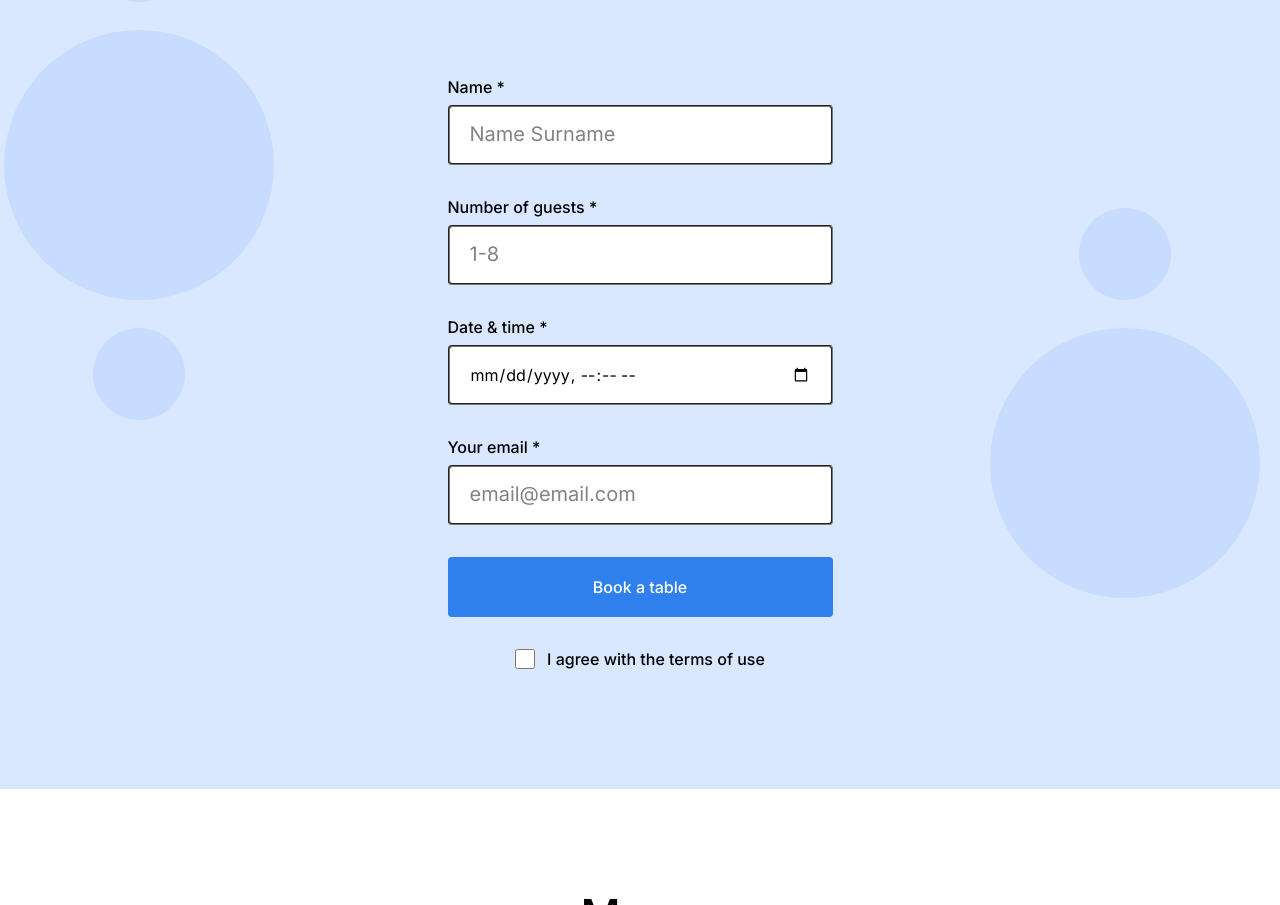
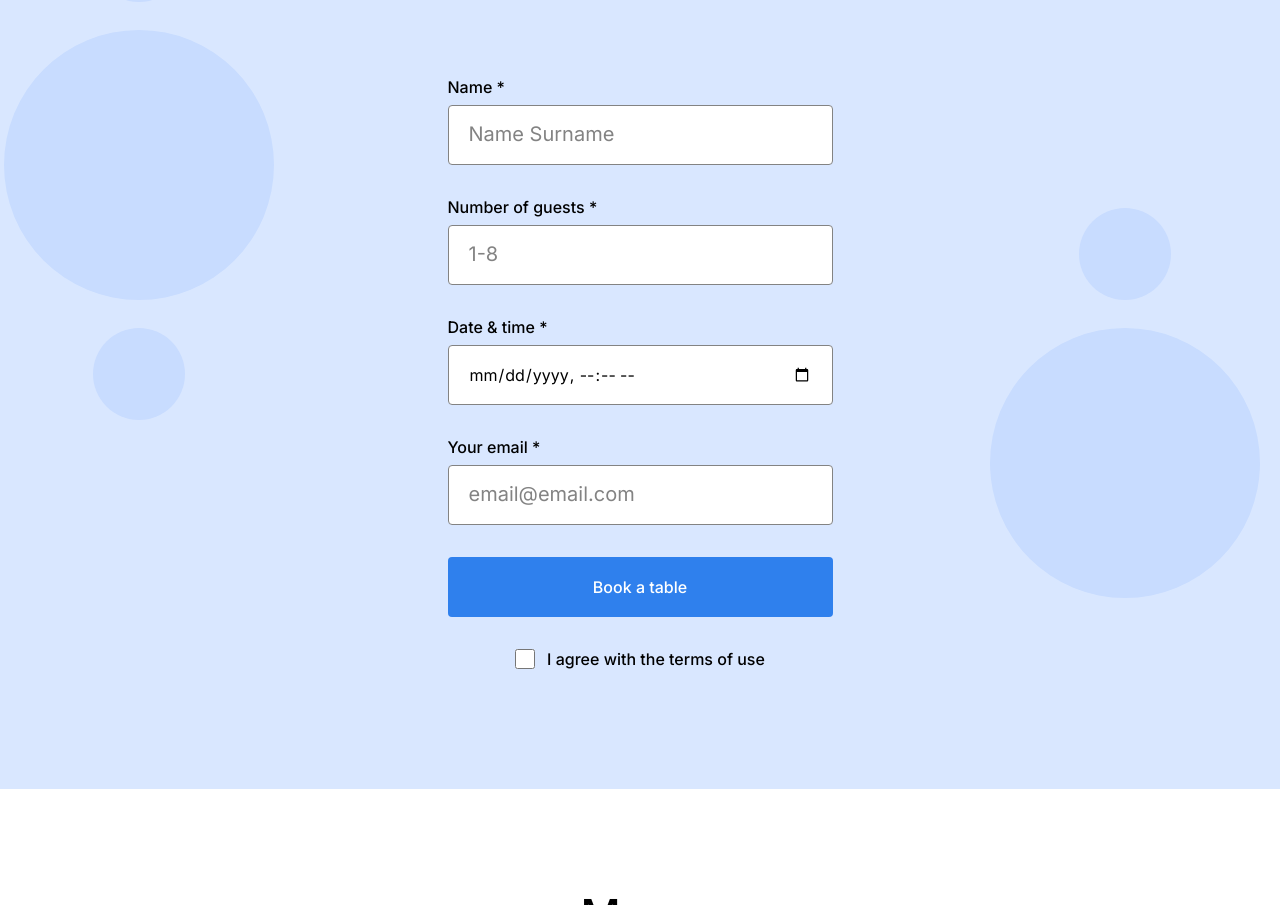
Before and after one commit to MarcWZA/se_project_coffeeshop, a plain HTML site: page index.html in a window 1280 px wide. Shown: the part 1817-2722 px from the top of the page. Drawn offline with Linux system fonts and the light colour scheme.

Commit message:
Fix more errors to Stage 4

```diff
--- a/blocks/form.css
+++ b/blocks/form.css
@@ -29,7 +29,7 @@
   margin: 8px 0 0;
   padding: 0 20px 0 20px;
   box-sizing: border-box;
-  border-style: groove;
+  border: 1px solid #838383;
 }
 
 .form__input::placeholder {
```
